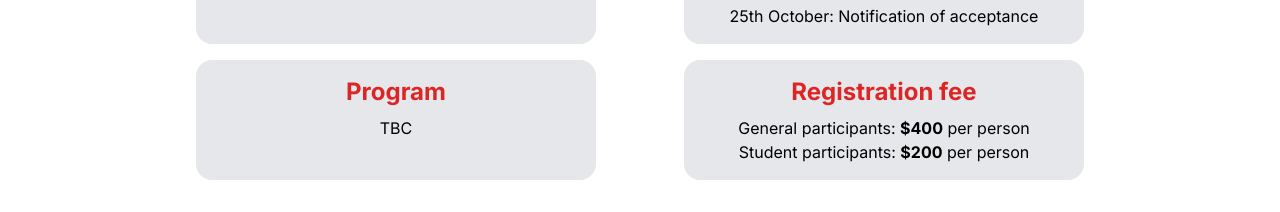
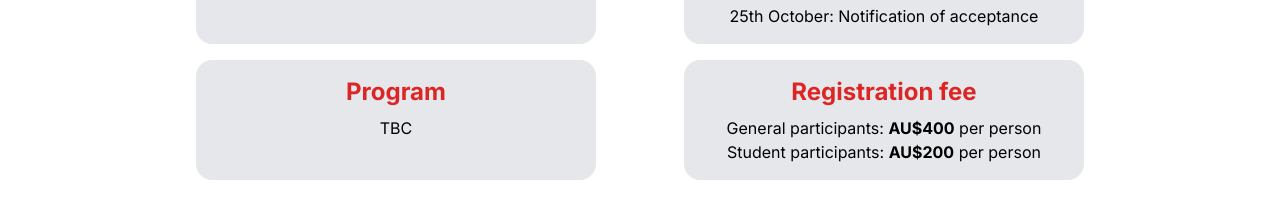
Before and after one commit to AnhisCode/bio4apps, a Next.js app: page / in a window 1280 px wide. Shown: the part 962-1174 px from the top of the page. Built offline with nearby package versions, Linux system fonts and the light colour scheme.

Commit message:
futher change

```diff
--- a/app/page.tsx
+++ b/app/page.tsx
@@ -161,8 +161,8 @@ export default function Home() {
                                 Registration fee
                             </div>
                             <p>
-                                General participants: <span className={"font-bold"}>$400</span> per person</p>
-                               <p> Student participants: <span className={"font-bold"}>$200</span> per person</p>
+                                General participants: <span className={"font-bold"}>AU$400</span> per person</p>
+                               <p> Student participants: <span className={"font-bold"}>AU$200</span> per person</p>
                         </div>
                     </div>
 
```
